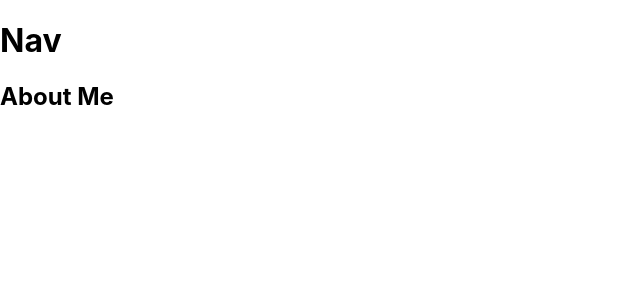
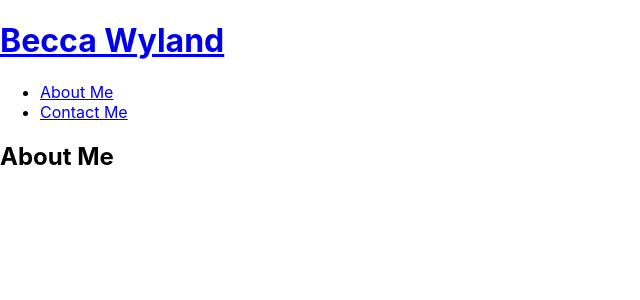
Before and after one commit to rwyland189/react-portfolio, a React (Create React App) app: page / in a window 1280 px wide. Shown: the top 300 px of the page, without its empty margins (0-640 px from the left). Built offline with nearby package versions, Linux system fonts and the light colour scheme.

Commit message:
write Nav component function

```diff
--- a/src/components/Nav/index.js
+++ b/src/components/Nav/index.js
@@ -3,7 +3,21 @@ import React from 'react';
 function Nav() {
     return (
         <header>
-            <h1>Nav</h1>
+            <h1>
+                <a href="/">Becca Wyland</a>
+            </h1>
+
+            <nav>
+                <ul className="flex-row">
+                    <li className="mx-2">
+                        <a href="#about">About Me</a>
+                    </li>
+
+                    <li>
+                    <a href="#contact">Contact Me</a>
+                    </li>
+                </ul>
+            </nav>
         </header>
     );
 }
```
